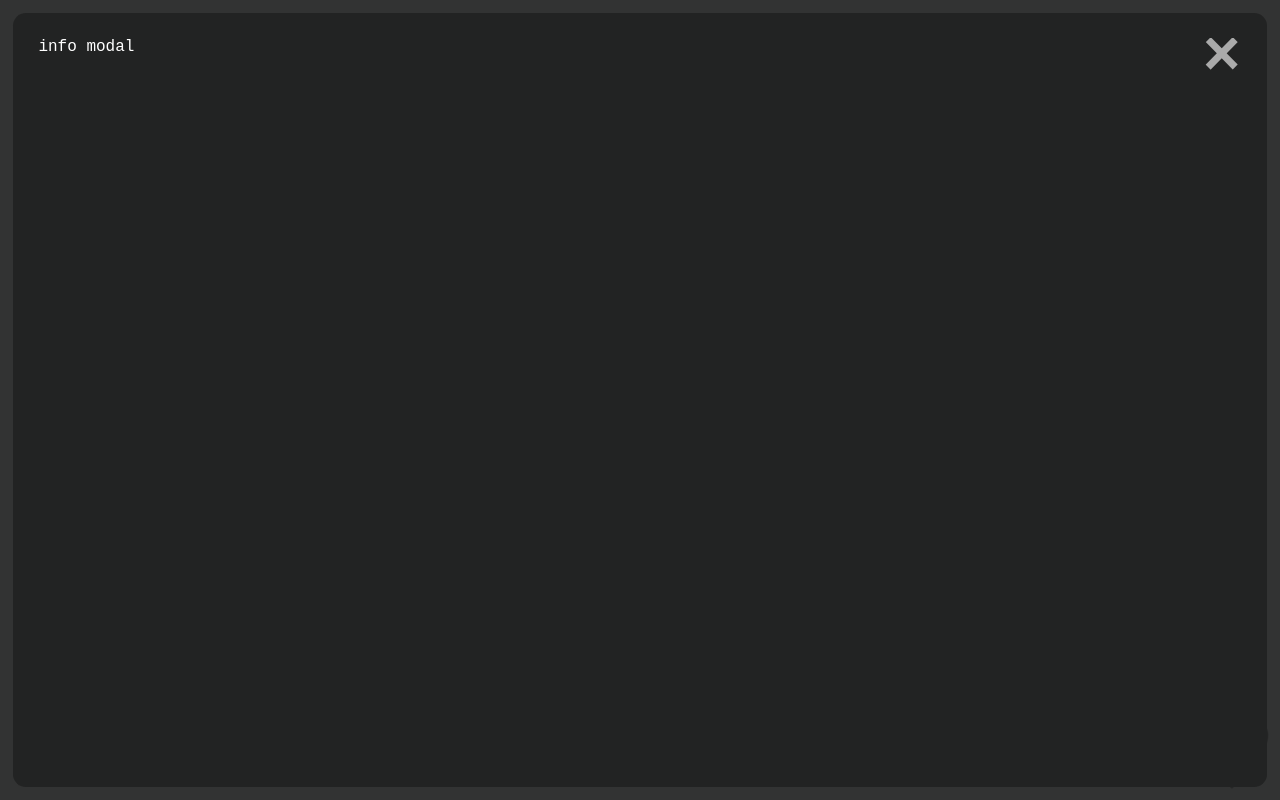
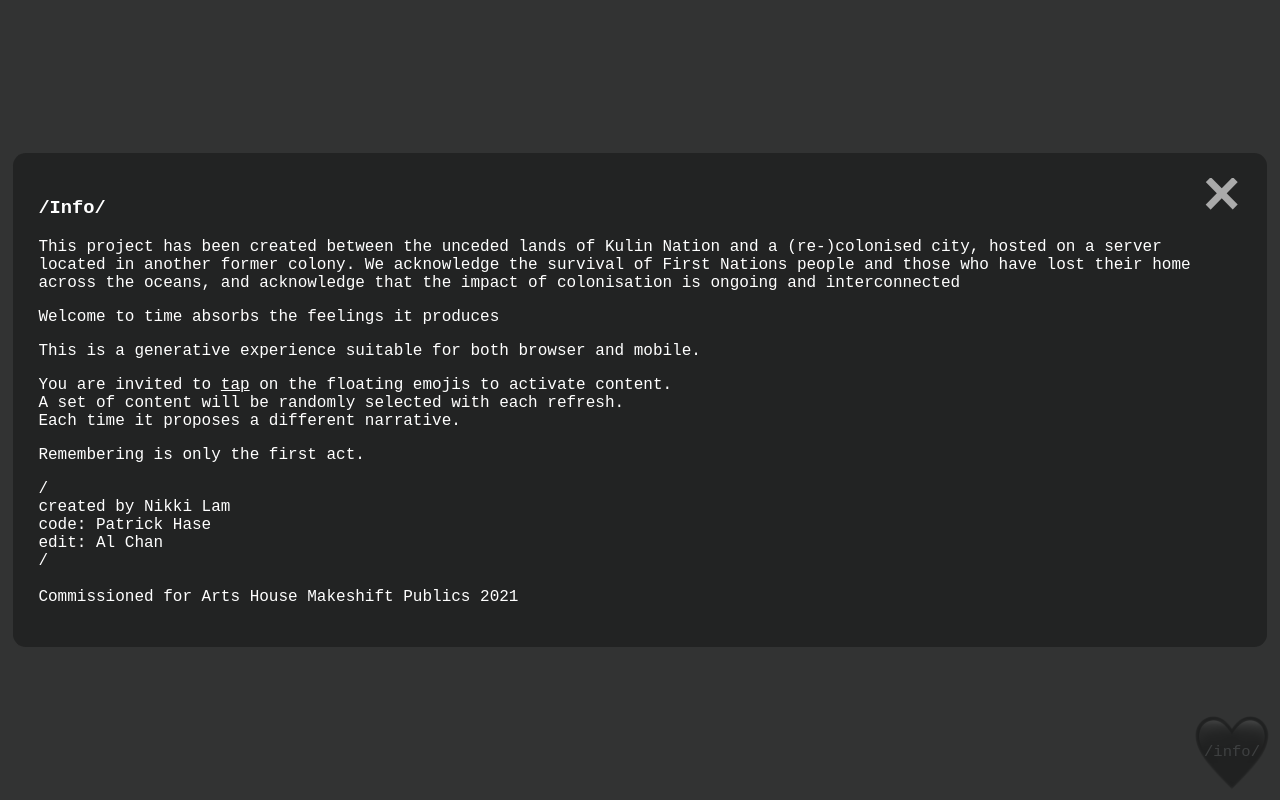
Before and after one commit to patrickahase/times-produces-feelings, a React (Create React App) app: page / in a window 1280 px wide. Both pictures are taken after a click on the button "/info/". Built offline with nearby package versions, Linux system fonts and the light colour scheme; grey boxes are pictures that could not be loaded; the HTML template or start-up script is replaced by a standard one.

Commit message:
modal text

```diff
--- a/src/App.css
+++ b/src/App.css
@@ -150,10 +150,13 @@
   background-color: #222323dd;
   padding: max(4vw, 4vh);
   z-index: 5;
+  display: flex;
+  align-items: center;
+  justify-content: center;
 }
 #info-modal{
-  width:100%;
-  height:100%;
+  max-width:50%;
+  max-height:100%;
   background-color: #222323;
   opacity: 1;
   border-radius: max(1vw, 1vh);
@@ -195,4 +198,7 @@
     width:5vh;
     height:5vh;
   }
+  #info-modal{
+    max-width:100%;
+  }
 }
--- a/src/components/modal.js
+++ b/src/components/modal.js
@@ -4,8 +4,37 @@ export const Modal = (props) => {
   return (
     <div id="info-modal-wrapper">
       <div id="info-modal">
-        info modal
         <button id="info-modal-close" onClick={props.closeModal}>&times;</button>
+        <div id="info-modal-text">
+          <h3>/Info/</h3>
+          <p>This project has been created between the unceded lands of Kulin Nation and a (re-)colonised city,
+            hosted on a server located in another former colony. We acknowledge the survival of First Nations
+            people and those who have lost their home across the oceans, and acknowledge that the impact of
+            colonisation is ongoing and interconnected
+          </p>
+          <p>
+            Welcome to time absorbs the feelings it produces
+          </p>
+          <p>
+            This is a generative experience suitable for both browser and mobile.
+          </p>
+          <p>
+            You are invited to <u>tap</u> on the floating emojis to activate content. <br />
+            A set of content will be randomly selected with each refresh. <br />
+            Each time it proposes a different narrative.
+          </p>
+          <p>
+            Remembering is only the first act.
+          </p>
+          <p id="info-modal-credits">
+            / <br />
+            created by Nikki Lam <br />
+            code: Patrick Hase <br />
+            edit: Al Chan <br />
+            / <br /><br />
+            Commissioned for Arts House Makeshift Publics 2021
+          </p>
+        </div>
       </div>
     </div>
   )
```
Also changed, not shown: 11 other files (tests, documents, lock files or other folders).
